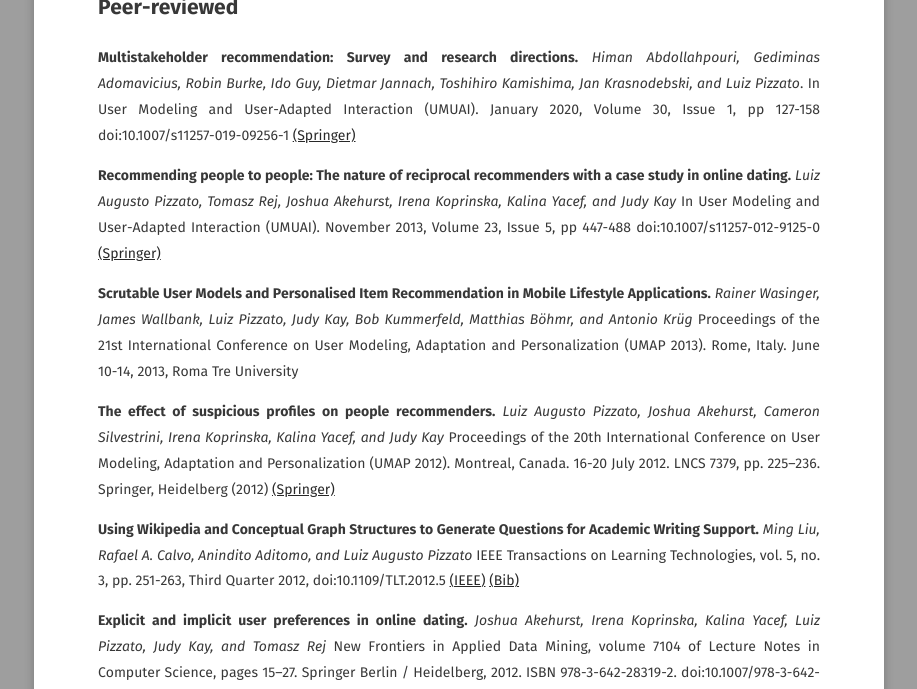
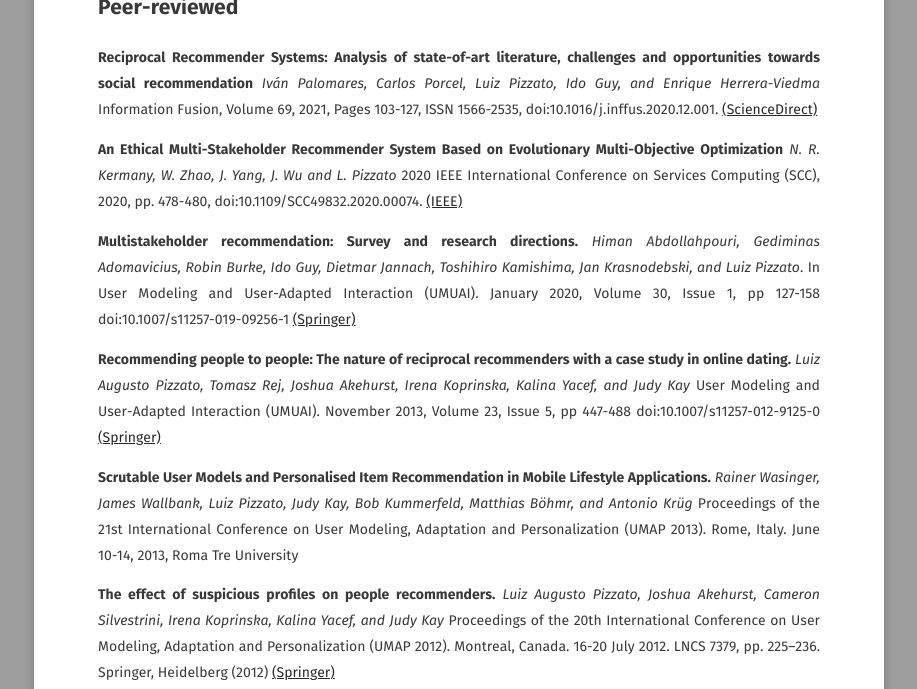
Before and after one commit to pizzato/pizzato.github.io, a Jekyll site: the page built from publications/index.markdown, in a window 1280 px wide and 900 px high, scrolled down 857 px, cut to the strip 211-900 px from the top of the window. Shown: the whole strip, without its empty margins (181-1098 px from the left). Built offline with Jekyll 4.4.1, drawn with Linux system fonts in a browser that asks for light colours; some web fonts are replaced; a style sheet for code colours, icons or effects is not loaded.

Commit message:
Adding two papers

```diff
--- a/publications/index.markdown
+++ b/publications/index.markdown
@@ -66,14 +66,30 @@ Sydney, Australia, 2009
 ## Peer-reviewed
 
 
+
+**Reciprocal Recommender Systems: Analysis of state-of-art literature, challenges and opportunities towards social recommendation**
+_Iván Palomares, Carlos Porcel, Luiz Pizzato, Ido Guy, and Enrique Herrera-Viedma_
+Information Fusion, Volume 69, 2021, Pages 103-127, ISSN 1566-2535, doi:10.1016/j.inffus.2020.12.001.
+[(ScienceDirect)](https://www.sciencedirect.com/science/article/pii/S1566253520304267)
+
+
+
+**An Ethical Multi-Stakeholder Recommender System Based on Evolutionary Multi-Objective Optimization**
+_N. R. Kermany, W. Zhao, J. Yang, J. Wu and L. Pizzato_
+2020 IEEE International Conference on Services Computing (SCC), 2020, pp. 478-480, doi:10.1109/SCC49832.2020.00074.
+[(IEEE)](https://ieeexplore.ieee.org/abstract/document/9284606)
+
+
+
 **Multistakeholder recommendation: Survey and research directions.**
 _Himan Abdollahpouri, Gediminas Adomavicius, Robin Burke, Ido Guy, Dietmar Jannach, Toshihiro Kamishima, Jan Krasnodebski, and Luiz Pizzato_.
 In User Modeling and User-Adapted Interaction (UMUAI). January 2020, Volume 30, Issue 1, pp 127-158 doi:10.1007/s11257-019-09256-1 [(Springer)](https://doi.org/10.1007/s11257-019-09256-1)
 
 
+
 **Recommending people to people: The nature of reciprocal recommenders with a case study in online dating.**
 _Luiz Augusto Pizzato, Tomasz Rej, Joshua Akehurst, Irena Koprinska, Kalina Yacef, and Judy Kay_
-In User Modeling and User-Adapted Interaction (UMUAI). November 2013, Volume 23, Issue 5, pp 447-488 doi:10.1007/s11257-012-9125-0
+User Modeling and User-Adapted Interaction (UMUAI). November 2013, Volume 23, Issue 5, pp 447-488 doi:10.1007/s11257-012-9125-0
 [(Springer)](http://dx.doi.org/10.1007/s11257-012-9125-0)
 
 
```
